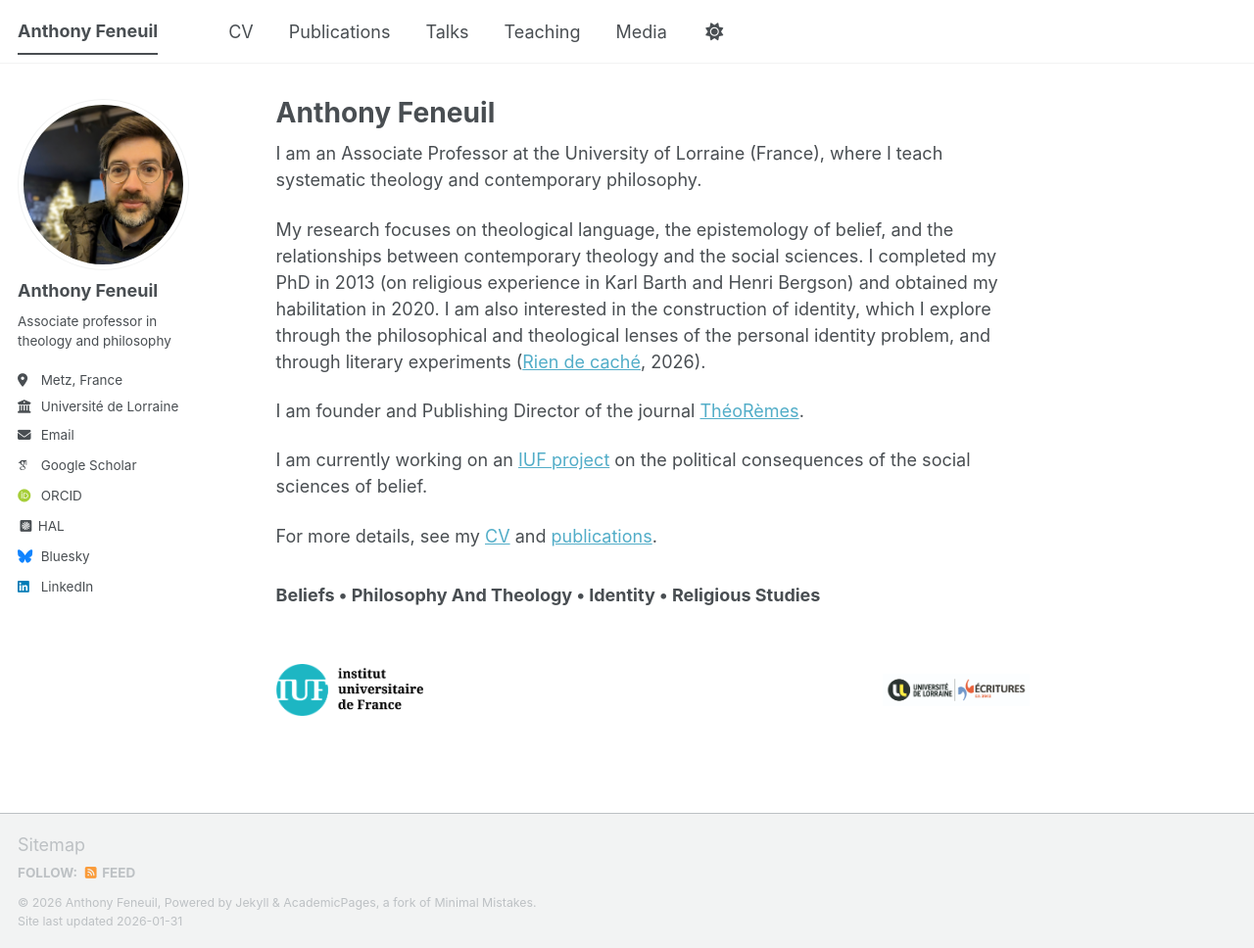
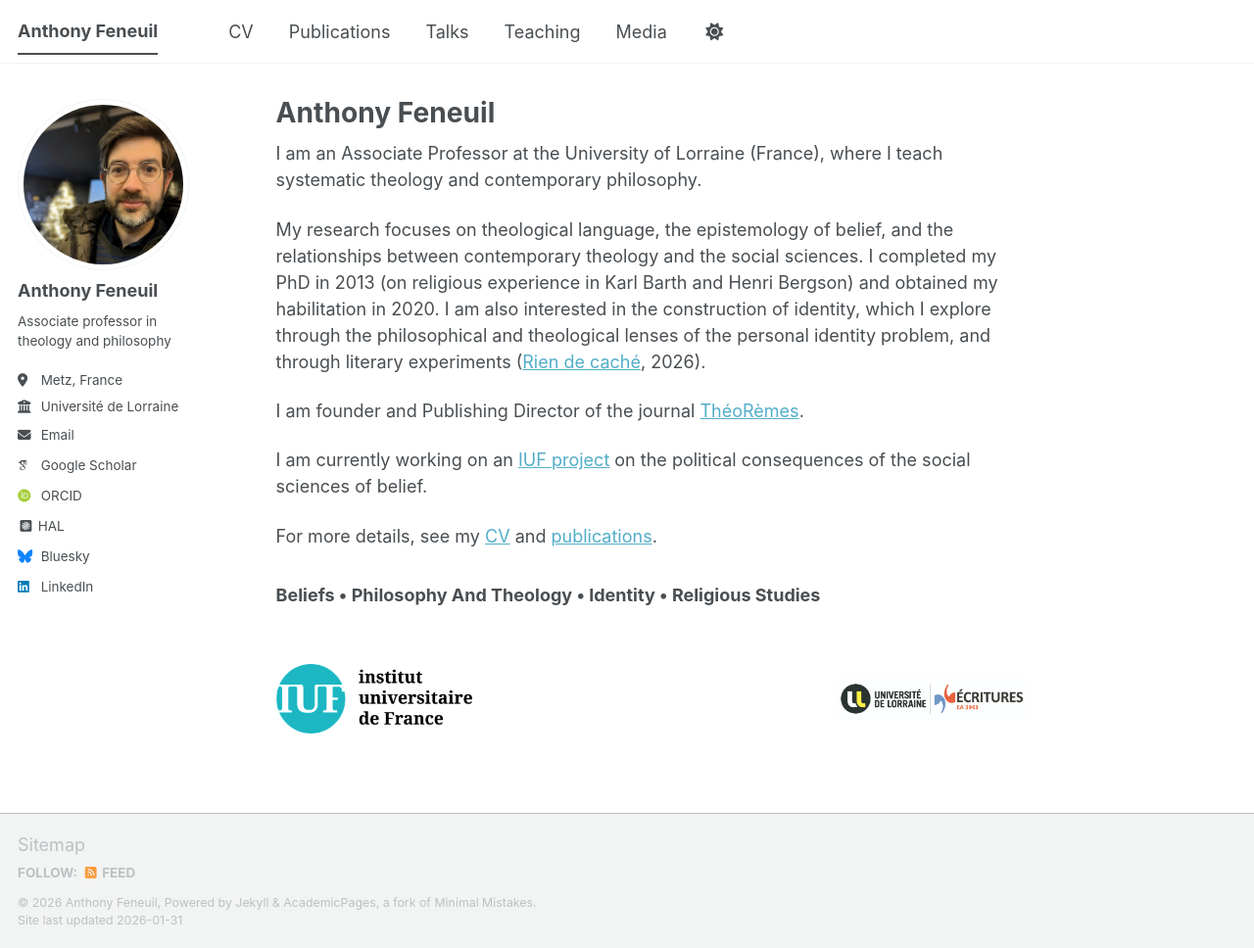
Before and after one commit to anfnl/anfnl.github.io, a Jekyll site: the page built from _pages/about.md, in a window 1280 px wide and 968 px high. Shown: the whole window at 98% size. Built offline with Jekyll 4.4.1, drawn with Linux system fonts in a browser that asks for light colours; some web fonts are replaced; a script bundle is joined from its source files by our own code; library files that are not in the unit come from our copies.

Commit message:
Update about.md

```diff
--- a/_pages/about.md
+++ b/_pages/about.md
@@ -19,7 +19,7 @@ For more details, see my [CV](cv/) and [publications](publications/).
 
 ### Beliefs • Philosophy And Theology • Identity • Religious Studies
 
-<div style="margin-top: 60px; display: flex; justify-content: space-between; align-items: center;">
-  <img src="/images/logoIUF.png" alt="Logo 1" style="width: 150px;">
-  <img src="/images/logoEcritures.jpg" alt="Logo 2" style="width: 150px;">
+<div style="margin-top: 60px; width: 100%; max-width: 100%; display: flex; justify-content: space-between; align-items: center; box-sizing: border-box;">
+  <img src="/images/LogoIUF.png" alt="Logo IUF" style="width: 200px; max-width: 200px;">
+  <img src="/images/logoEcritures.jpg" alt="Logo Écritures" style="width: 200px; max-width: 200px;">
 </div>
```
